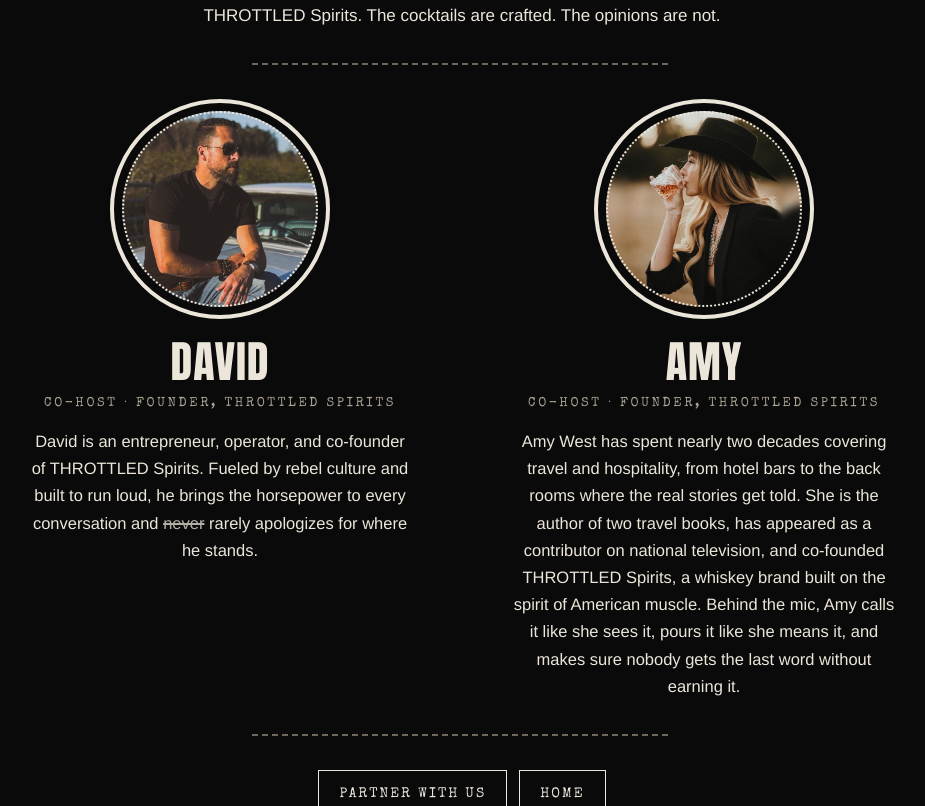
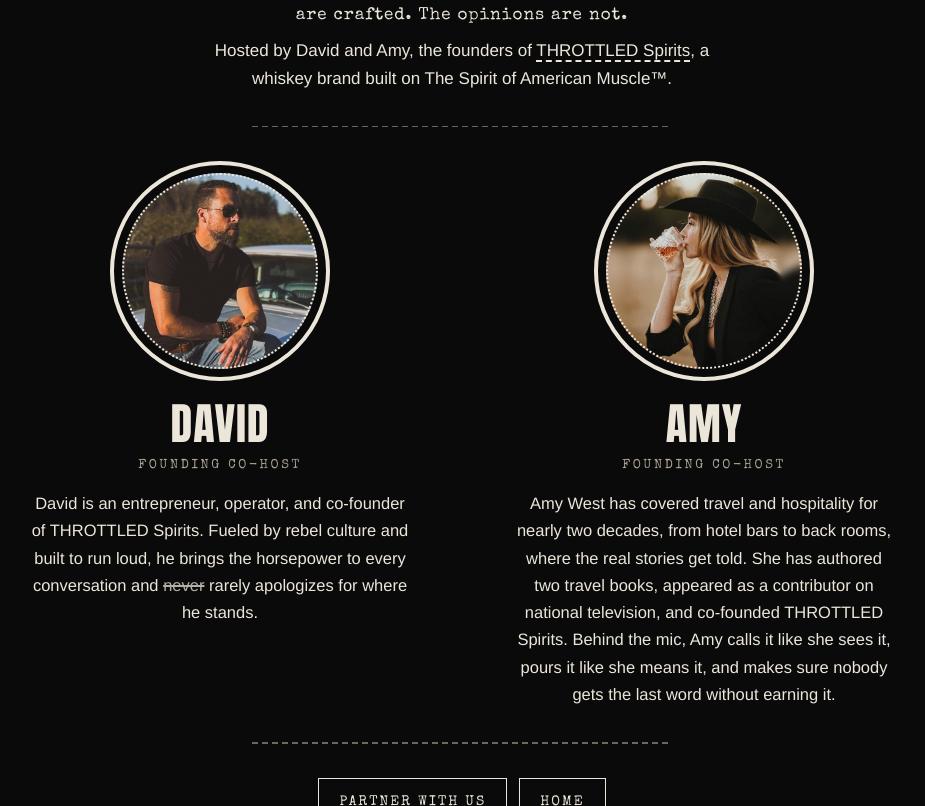
Before and after one commit to throttledinbond/cocktailsandcandor-site, a plain HTML site: page hosts/index.html in a window 1280 px wide. Shown: the part 363-1169 px from the top of the page, without its empty margins (178-1103 px from the left). Drawn offline with nearby package versions, Linux system fonts and the light colour scheme.

Commit message:
Hosts page: new intro, Amy bio, Founding Co-Host titles, THROTTLED link
Co-Authored-By: Claude Opus 5.5 <noreply@anthropic.com>
Claude-Session: https://claude.ai/code/session_01YbUxs9suVwrvgKMsK8zws9

```diff
--- a/hosts/index.html
+++ b/hosts/index.html
@@ -36,6 +36,9 @@ body{background:var(--bg);color:var(--bone);font-family:var(--body);-webkit-font
 .kicker{font-family:var(--type);font-size:14px;letter-spacing:.26em;text-transform:uppercase;color:var(--muted);margin:0}
 h1{font-family:var(--display);font-weight:400;text-transform:uppercase;font-size:clamp(40px,8vw,68px);line-height:1;margin:0;letter-spacing:.01em}
 .lede{font-size:17px;line-height:1.6;max-width:58ch;margin:4px auto 0;text-wrap:pretty}
+.lede .tagline{display:block;text-wrap:balance;font-family:var(--type);letter-spacing:.06em;margin-bottom:8px}
+.lede a{color:var(--bone);text-decoration:underline;text-decoration-style:dashed;text-underline-offset:4px;text-decoration-thickness:1.5px}
+.lede a:hover,.lede a:focus-visible{text-decoration-style:solid;outline:none}
 .rule{width:min(420px,80%);height:1.5px;background-image:repeating-linear-gradient(90deg,var(--dash) 0 6px,transparent 6px 10px)}
 .hosts{width:100%;display:grid;grid-template-columns:1fr 1fr;gap:48px}
 @media (max-width:720px){.hosts{grid-template-columns:1fr;gap:56px}.kicker{letter-spacing:.16em}}
@@ -64,7 +67,7 @@ footer{font-size:12.5px;color:var(--muted);line-height:1.6;text-align:center}
   <section class="intro">
     <p class="kicker">Craft Cocktails &amp; Straight Talk</p>
     <h1>The Hosts</h1>
-    <p class="lede">Cocktails &amp; Candor is hosted by David and Amy, the founders of THROTTLED Spirits. The cocktails are crafted. The opinions are not.</p>
+    <p class="lede"><span class="tagline">Cocktails &amp; Candor — The cocktails are crafted. The opinions are not.</span>Hosted by David and Amy, the founders of <a href="https://www.throttledspirits.com" target="_blank" rel="noopener">THROTTLED Spirits</a>, a whiskey brand built on The Spirit of American Muscle™.</p>
   </section>
 
   <div class="rule" role="presentation"></div>
@@ -73,14 +76,14 @@ footer{font-size:12.5px;color:var(--muted);line-height:1.6;text-align:center}
     <article class="host">
       <div class="disc"><img src="/hosts/david.jpg" width="640" height="640" alt="David in sunglasses, leaning on a classic Mustang"></div>
       <h2>David</h2>
-      <p class="role">Co-host · Founder, THROTTLED Spirits</p>
+      <p class="role">Founding Co-Host</p>
       <p class="bio">David is an entrepreneur, operator, and co-founder of THROTTLED Spirits. Fueled by rebel culture and built to run loud, he brings the horsepower to every conversation and <s>never</s> rarely apologizes for where he stands.</p>
     </article>
     <article class="host">
       <div class="disc"><img src="/hosts/amy.jpg" width="640" height="640" alt="Amy sipping a whiskey in a black wide-brim hat"></div>
       <h2>Amy</h2>
-      <p class="role">Co-host · Founder, THROTTLED Spirits</p>
-      <p class="bio">Amy West has spent nearly two decades covering travel and hospitality, from hotel bars to the back rooms where the real stories get told. She is the author of two travel books, has appeared as a contributor on national television, and co-founded THROTTLED Spirits, a whiskey brand built on the spirit of American muscle. Behind the mic, Amy calls it like she sees it, pours it like she means it, and makes sure nobody gets the last word without earning it.</p>
+      <p class="role">Founding Co-Host</p>
+      <p class="bio">Amy West has covered travel and hospitality for nearly two decades, from hotel bars to back rooms, where the real stories get told. She has authored two travel books, appeared as a contributor on national television, and co-founded THROTTLED Spirits. Behind the mic, Amy calls it like she sees it, pours it like she means it, and makes sure nobody gets the last word without earning it.</p>
     </article>
   </section>
 
```
